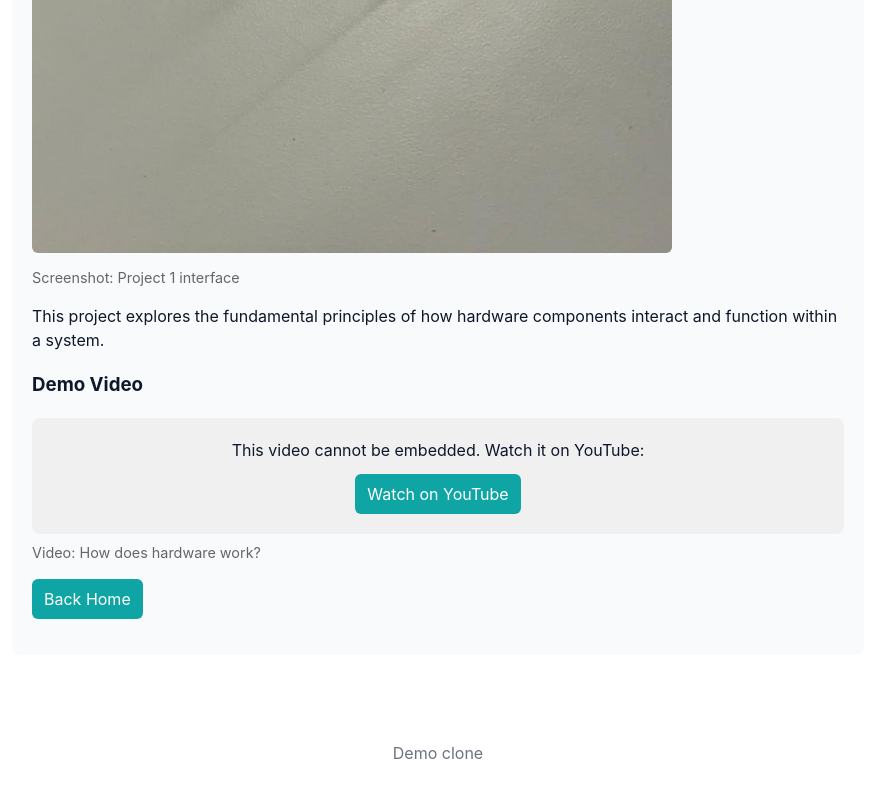
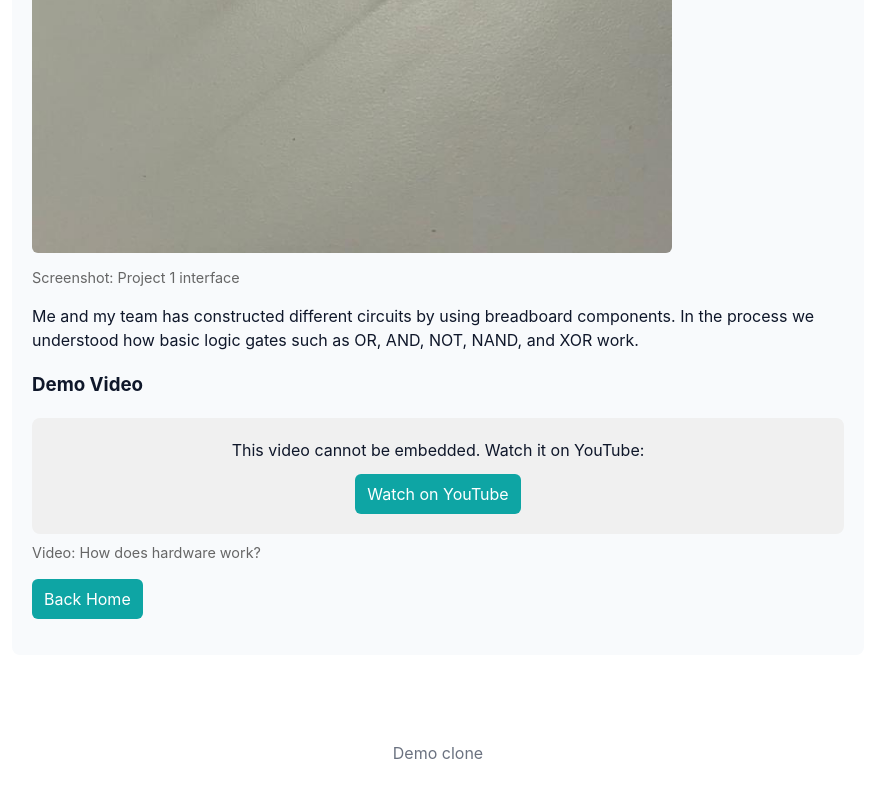
Before and after one commit to reaper3451/PersonalWebsite1, a plain HTML site: page project1.html in a window 1280 px wide. Shown: the part 1155-1952 px from the top of the page, without its empty margins (202-1077 px from the left). Drawn offline with Linux system fonts and the light colour scheme.

Commit message:
Update Project 1 description with logic gates and breadboard details

```diff
--- a/project1.html
+++ b/project1.html
@@ -27,7 +27,7 @@
         <p class="caption" style="font-size:0.9rem;color:#666;margin-top:8px;">Screenshot: Project 1 interface</p>
       </div>
 
-      <p>This project explores the fundamental principles of how hardware components interact and function within a system.</p>
+      <p>Me and my team has constructed different circuits by using breadboard components. In the process we understood how basic logic gates such as OR, AND, NOT, NAND, and XOR work.</p>
 
       <h3>Demo Video</h3>
       <div style="padding:20px;background:#f0f0f0;border-radius:8px;text-align:center;">
```
